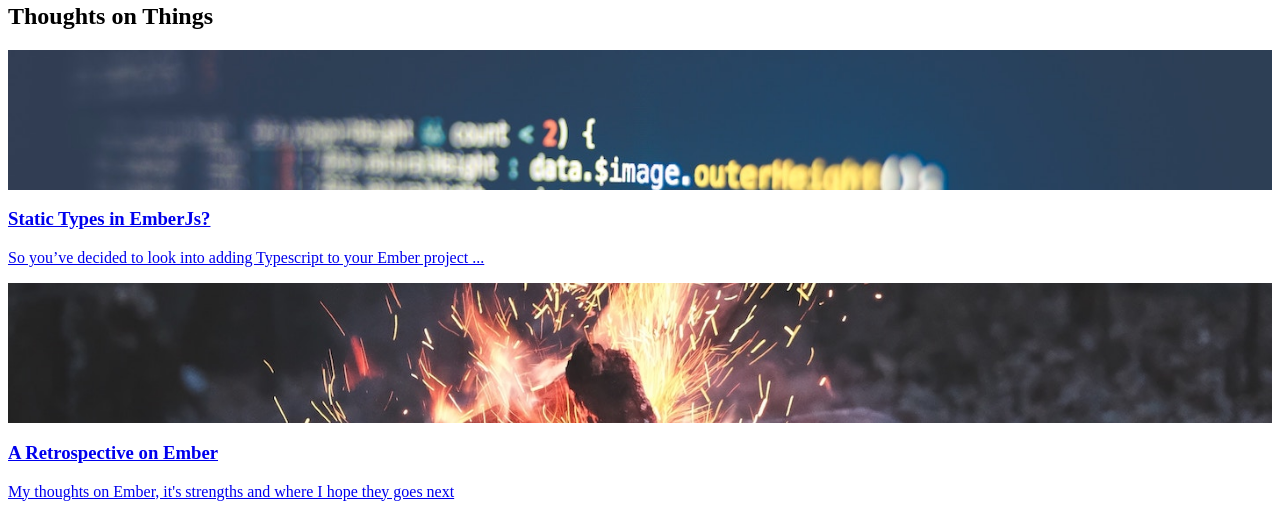
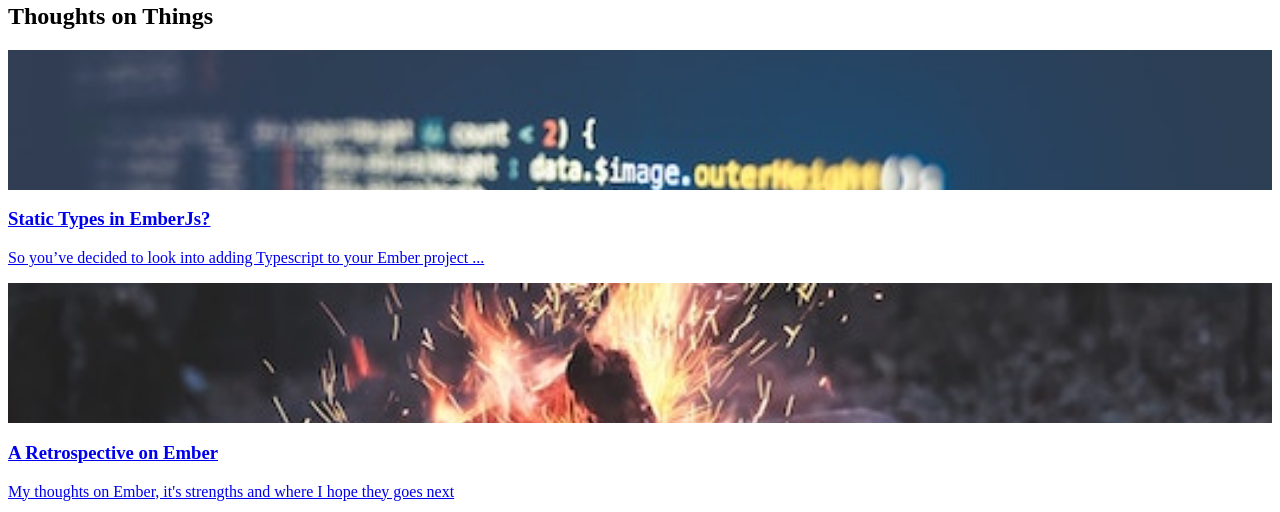
Before and after one commit to James-Byrne/byrnecodes, a Jekyll site: the page built from index.html, in a window 1280 px wide. Shown: the part 2540-3052 px from the top of the page. Built offline with Jekyll 4.4.1, drawn with Linux system fonts in a browser that asks for light colours.

Commit message:
Shrinking images

```diff
--- a/_layouts/blog_post.html
+++ b/_layouts/blog_post.html
@@ -7,7 +7,7 @@
     {% include navbar.html %}
 
     <div class="relative bg-gray-100">
-      <div class="blog-post-title-image" style="background-image: url({{page.image}});"></div>
+      <div class="blog-post-title-image" style="background-image: url({{page.backdrop}});"></div>
 
       <div class="absolute w-full z-40">
         <div class="mt-40 bg-white rounded p-5 sm:p-10 mx-auto max-w-3xl markdown-body">
--- a/index.html
+++ b/index.html
@@ -43,7 +43,7 @@
   <div class="flex flex-col md:flex-row justify-center">
     {% for post in site.posts limit: 4 %}
       <a href="{{ post.url }}" class="shadow-lg rounded-lg overflow-hidden transition hover:nudge-u-sm hover:shadow-picked-up mx-auto md:mx-3 max-w-xxs mt-4 md:mt-0 border-r-lg border border-grey-light">
-        <div style="height: 140px; width: 100%; background-image: url({{ post.image }}); background-size: cover"></div>
+        <div style="height: 140px; width: 100%; background-image: url({{ post.thumbnail }}); background-size: cover"></div>
         <h3 class="text-xl font-condensed p-2 pb-1 text-gray-900">{{ post.title }}</h3>
         <p class="px-2 pb-2 text-sm text-gray-600">{{ post.description }}</p>
       </a>
```
Also changed, not shown: _posts/2018-07-18-ember-a-retrospective.md (+2 -1 lines), _posts/2019-06-05-types-in-ember.md (+2 -1 lines), assets/img/blog-posts/ember-retro/backdrop.jpg (renamed from assets/img/blog-posts/ember-retro.jpg), assets/img/blog-posts/ember-retro/thumbnail.jpg (added), assets/img/blog-posts/types-in-ember/backdrop.jpg (renamed from assets/img/blog-posts/types-in-ember/bg.jpg), assets/img/blog-posts/types-in-ember/thumbnail.jpg (added), assets/img/james-headshot-lg.jpg (added).
